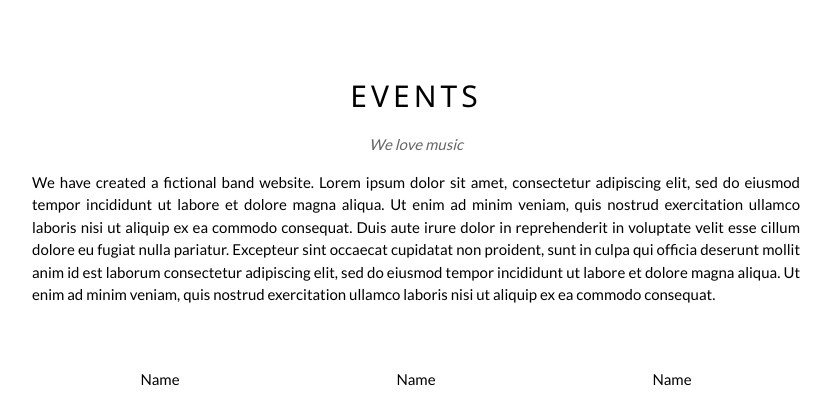
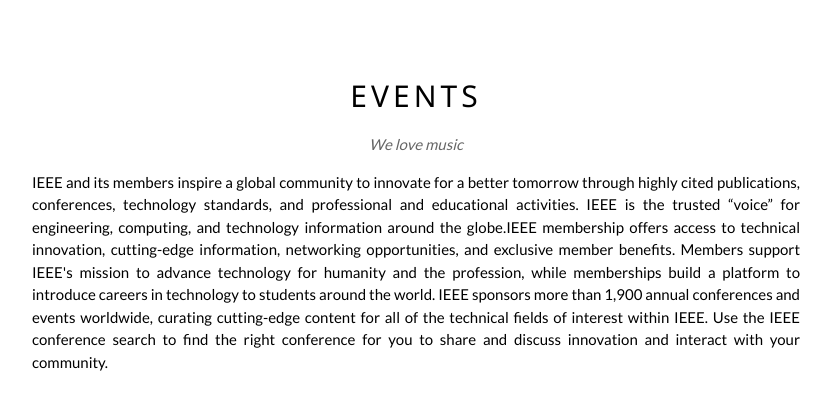
Before and after one commit to karthikcd7/IEEE-DSU-Website-Design-Contest-2nd-Year, a Flask app: page / in a window 1280 px wide. Shown: the part 1007-1409 px from the top of the page, without its empty margins (224-1055 px from the left). Run offline with Flask 2, Linux system fonts and the light colour scheme.

Commit message:
Update home.html
Events Data updation

```diff
--- a/templates/home.html
+++ b/templates/home.html
@@ -94,9 +94,15 @@
   <div class="container content center padding-64" style="max-width:800px" id="band">
     <h2 class="wide">EVENTS</h2>
     <p class="opacity"><i>We love music</i></p>
-    <p class="justify">We have created a fictional band website. Lorem ipsum dolor sit amet, consectetur adipiscing elit, sed do eiusmod tempor incididunt ut labore et dolore magna aliqua. Ut enim ad minim veniam, quis nostrud exercitation ullamco laboris nisi ut aliquip
-      ex ea commodo consequat. Duis aute irure dolor in reprehenderit in voluptate velit esse cillum dolore eu fugiat nulla pariatur. Excepteur sint occaecat cupidatat non proident, sunt in culpa qui officia deserunt mollit anim id est laborum consectetur
-      adipiscing elit, sed do eiusmod tempor incididunt ut labore et dolore magna aliqua. Ut enim ad minim veniam, quis nostrud exercitation ullamco laboris nisi ut aliquip ex ea commodo consequat.</p>
+    <p class="justify">IEEE and its members inspire a global community to innovate for a better tomorrow
+      through highly cited publications, conferences, technology standards, and professional and educational
+      activities. IEEE is the trusted “voice” for engineering, computing, and technology information
+      around the globe.IEEE membership offers access to technical innovation, cutting-edge information,
+      networking opportunities, and exclusive member benefits. Members support IEEE's mission to advance
+      technology for humanity and the profession, while memberships build a platform to introduce careers
+      in technology to students around the world. IEEE sponsors more than 1,900 annual conferences and events worldwide,
+      curating cutting-edge content for all of the technical fields of interest within IEEE. Use the IEEE conference
+      search to find the right conference for you to share and discuss innovation and interact with your community.</p>
     <div class="row padding-32">
       <div class="third">
         <p>Name</p>
```
